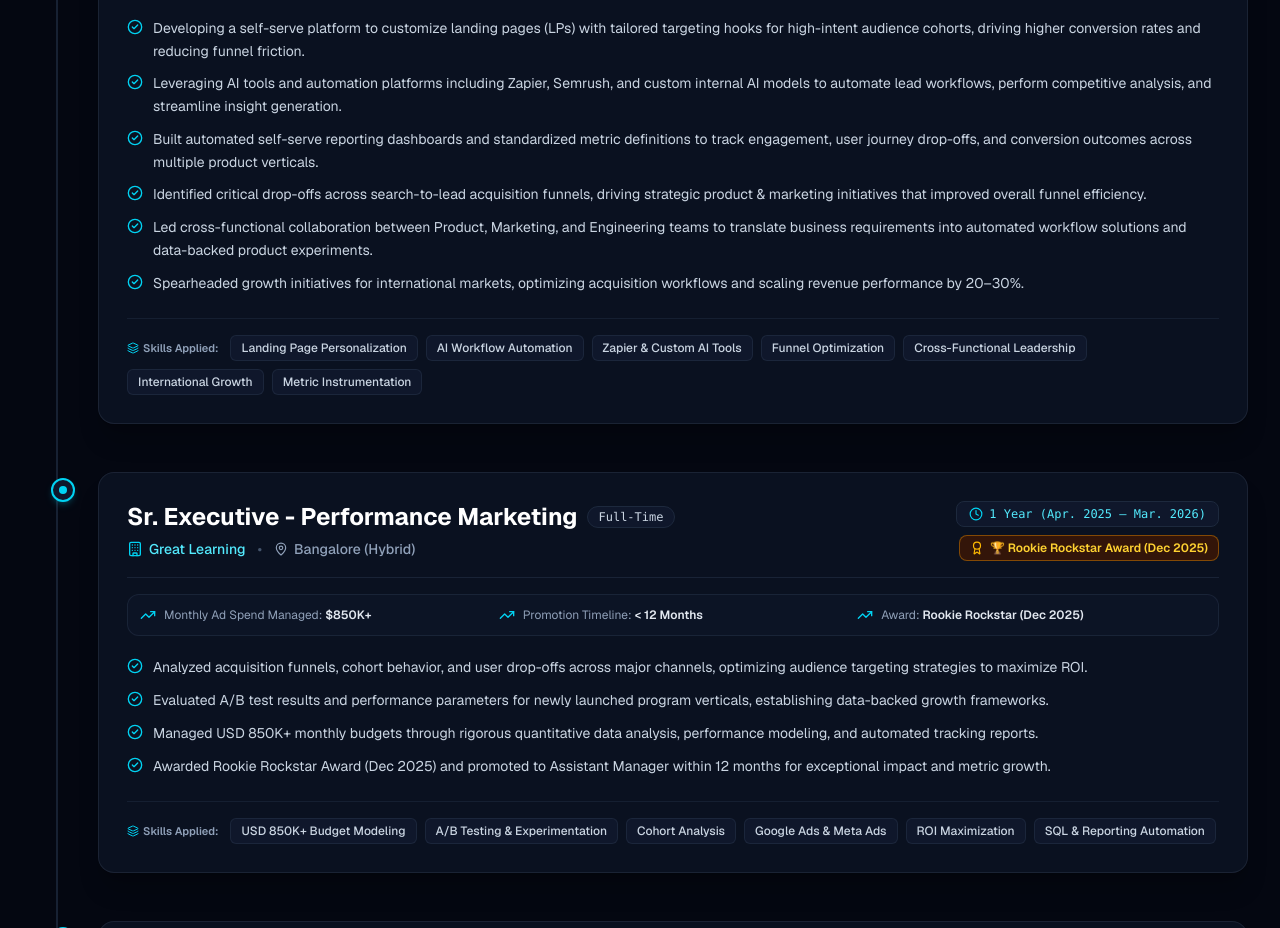
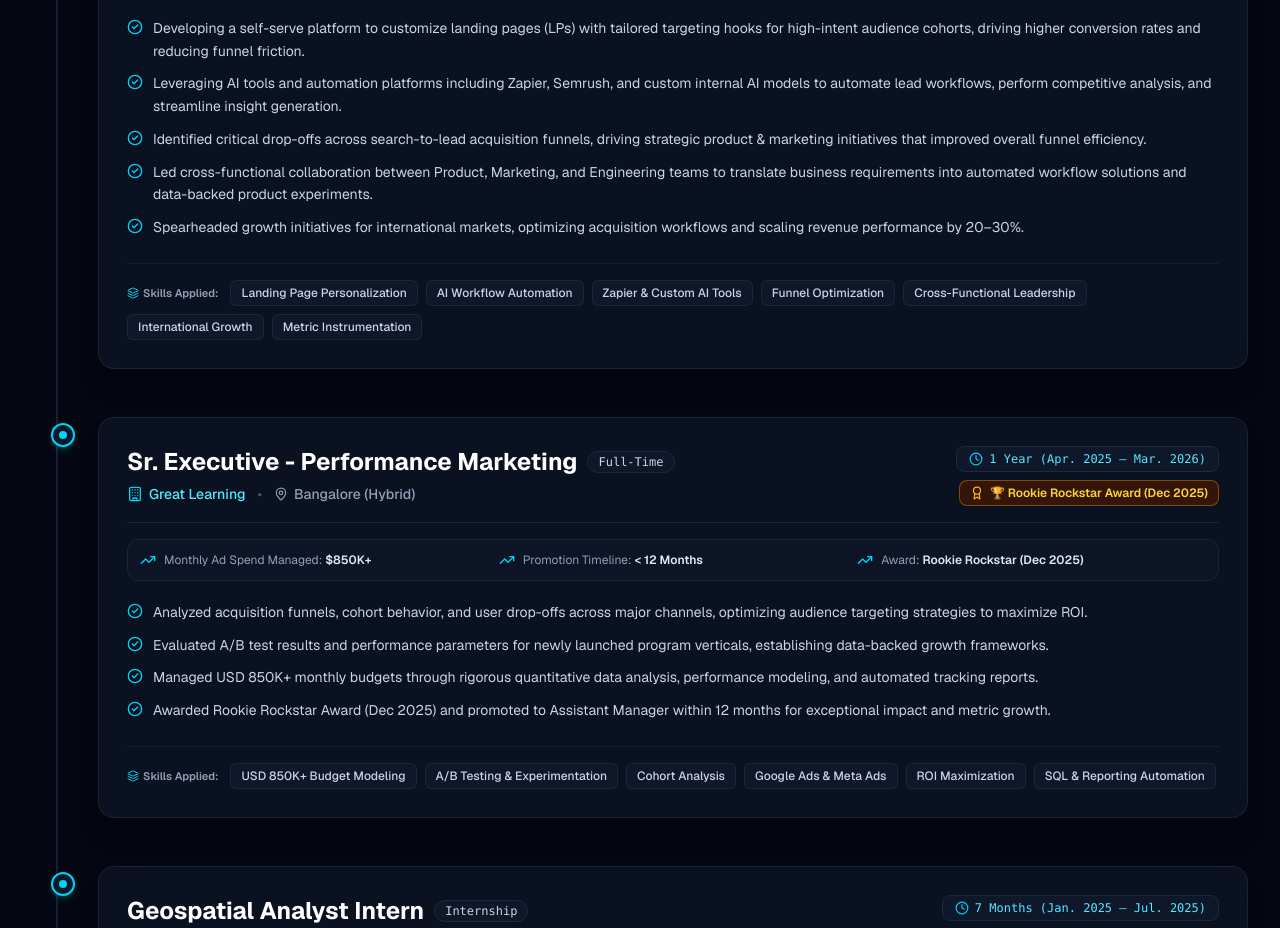
Before and after one commit to vishnu-ej/portfolio, a Next.js app: page / in a window 1280 px wide. Shown: the part 1600-2528 px from the top of the page. Built offline with nearby package versions, Linux system fonts and the light colour scheme.

Commit message:
Remove self-serve reporting dashboards bullet from Great Learning experience

```diff
--- a/src/data/portfolioData.ts
+++ b/src/data/portfolioData.ts
@@ -158,7 +158,6 @@ export const experiences: ExperienceItem[] = [
     description: [
       'Developing a self-serve platform to customize landing pages (LPs) with tailored targeting hooks for high-intent audience cohorts, driving higher conversion rates and reducing funnel friction.',
       'Leveraging AI tools and automation platforms including Zapier, Semrush, and custom internal AI models to automate lead workflows, perform competitive analysis, and streamline insight generation.',
-      'Built automated self-serve reporting dashboards and standardized metric definitions to track engagement, user journey drop-offs, and conversion outcomes across multiple product verticals.',
       'Identified critical drop-offs across search-to-lead acquisition funnels, driving strategic product & marketing initiatives that improved overall funnel efficiency.',
       'Led cross-functional collaboration between Product, Marketing, and Engineering teams to translate business requirements into automated workflow solutions and data-backed product experiments.',
       'Spearheaded growth initiatives for international markets, optimizing acquisition workflows and scaling revenue performance by 20–30%.',
```
